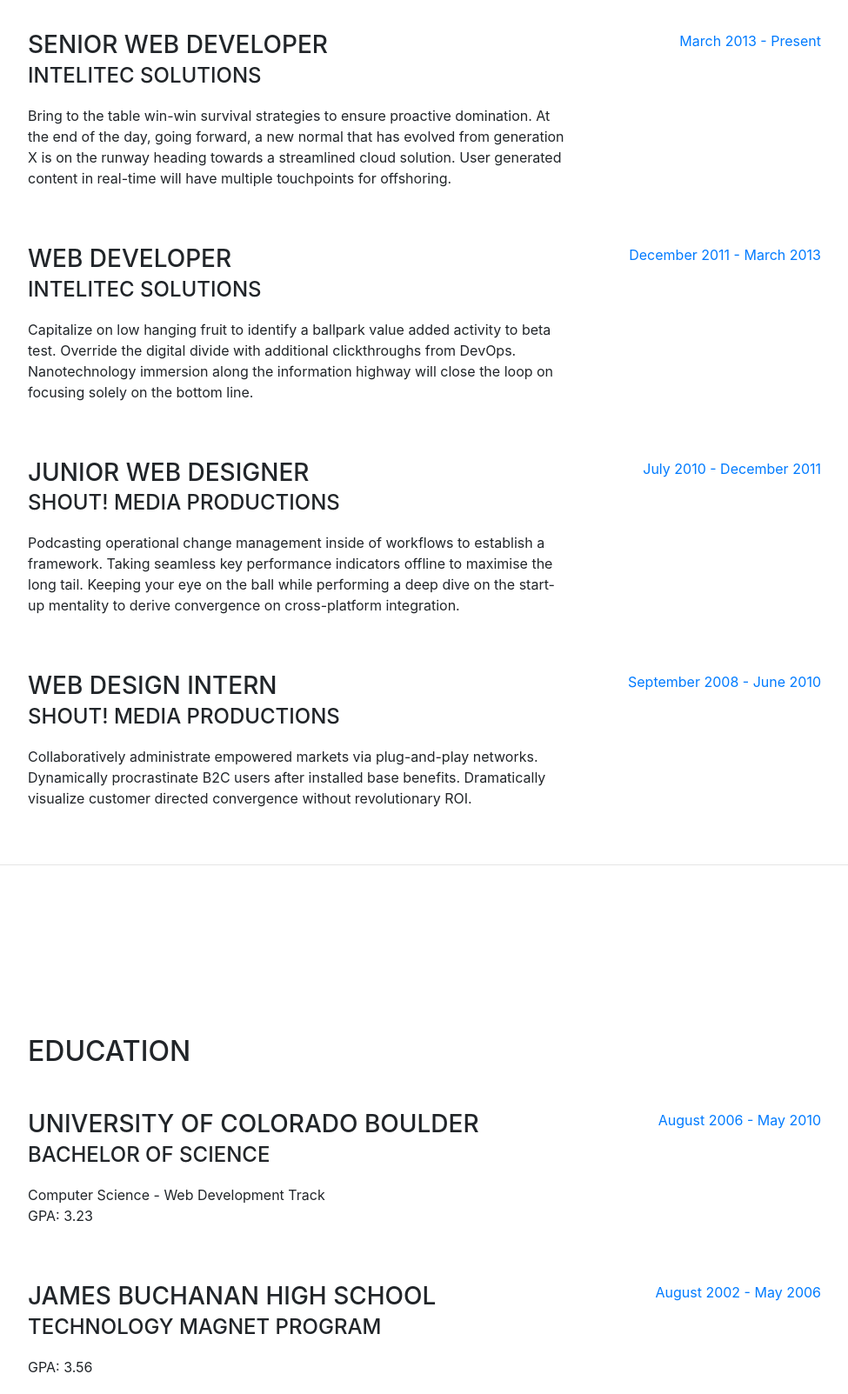
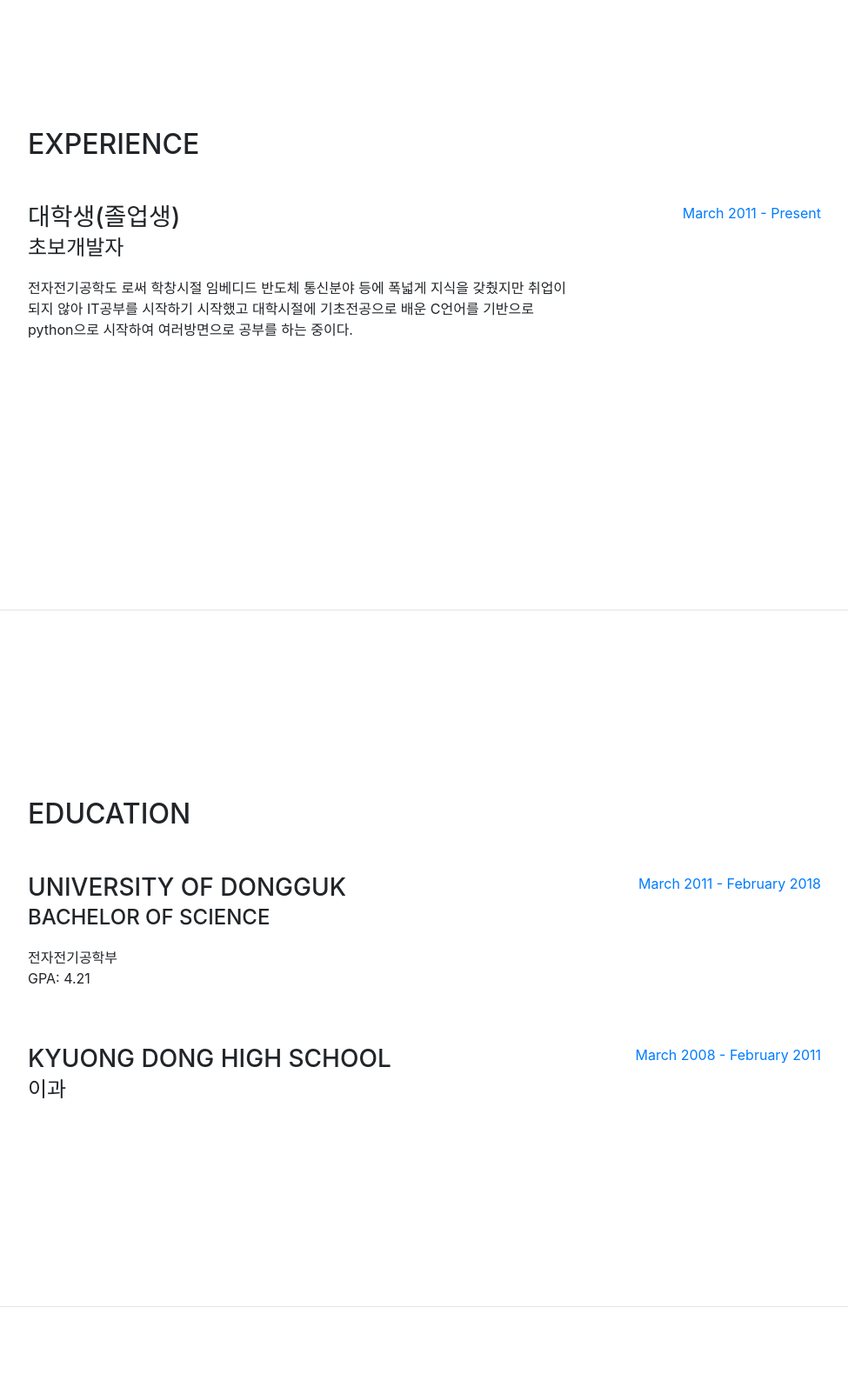
Before and after one commit to DongHwanmon/DongHwanmon.github.io, a website with bundled scripts: page index.html in a window 1280 px wide. Shown: the part 900-2503 px from the top of the page at 87% size, without its empty margins (288-1263 px from the left). Built offline with nearby package versions, Linux system fonts and the light colour scheme; a web font is replaced by a local one.

Commit message:
second commit

```diff
--- a/index.html
+++ b/index.html
@@ -8,7 +8,7 @@
     <meta name="description" content="">
     <meta name="author" content="">
 
-    <title>Resume - Start Bootstrap Theme</title>
+    <title>나는 김동환이다</title>
 
     <!-- Bootstrap core CSS -->
     <link href="vendor/bootstrap/css/bootstrap.min.css" rel="stylesheet">
@@ -27,9 +27,9 @@
 
     <nav class="navbar navbar-expand-lg navbar-dark bg-primary fixed-top" id="sideNav">
       <a class="navbar-brand js-scroll-trigger" href="#page-top">
-        <span class="d-block d-lg-none">Clarence Taylor</span>
+        <span class="d-block d-lg-none">DongHwan Kim</span>
         <span class="d-none d-lg-block">
-          <img class="img-fluid img-profile rounded-circle mx-auto mb-2" src="img/profile.jpg" alt="">
+          <img class="img-fluid img-profile rounded-circle mx-auto mb-2" src="https://is5-ssl.mzstatic.com/image/thumb/Purple118/v4/f3/a5/8d/f3a58ded-cb11-9347-037b-f23c70897df8/AppIcon-1x_U007emarketing-85-220-0-6.png/246x0w.jpg" alt="">
         </span>
       </a>
       <button class="navbar-toggler" type="button" data-toggle="collapse" data-target="#navbarSupportedContent" aria-controls="navbarSupportedContent" aria-expanded="false" aria-label="Toggle navigation">
@@ -63,18 +63,18 @@
 
       <section class="resume-section p-3 p-lg-5 d-flex d-column" id="about">
         <div class="my-auto">
-          <h1 class="mb-0">Clarence
-            <span class="text-primary">Taylor</span>
+          <h1 class="mb-0">DongHwan
+            <span class="text-primary">Kim</span>
           </h1>
-          <div class="subheading mb-5">3542 Berry Street · Cheyenne Wells, CO 80810 · (317) 585-8468 ·
-            <a href="mailto:name@email.com">name@email.com</a>
+          <div class="subheading mb-5">서울시 성북구 종암동 어딘가 · 01029551509 kakaotalk : kdhwan4814 ·
+            <a href="mailto:kdhwan4814@naver.com">kdhwan4814@naver.com</a>
           </div>
-          <p class="lead mb-5">I am experienced in leveraging agile frameworks to provide a robust synopsis for high level overviews. Iterative approaches to corporate strategy foster collaborative thinking to further the overall value proposition.</p>
+          <p class="lead mb-5">나는 김동환이다 <br>나는 배고프다 <br>나는 집에 가고 싶다 <br>나는 돈을 벌고 싶다<br>나는 부자가 되고 싶다</p>
           <div class="social-icons">
             <a href="#">
               <i class="fab fa-linkedin-in"></i>
             </a>
-            <a href="#">
+            <a href="https://github.com/DongHwanmon">
               <i class="fab fa-github"></i>
             </a>
             <a href="#">
@@ -95,48 +95,14 @@
 
           <div class="resume-item d-flex flex-column flex-md-row mb-5">
             <div class="resume-content mr-auto">
-              <h3 class="mb-0">Senior Web Developer</h3>
-              <div class="subheading mb-3">Intelitec Solutions</div>
-              <p>Bring to the table win-win survival strategies to ensure proactive domination. At the end of the day, going forward, a new normal that has evolved from generation X is on the runway heading towards a streamlined cloud solution. User generated content in real-time will have multiple touchpoints for offshoring.</p>
+              <h3 class="mb-0">대학생(졸업생)</h3>
+              <div class="subheading mb-3">초보개발자</div>
+              <p>전자전기공학도 로써 학창시절 임베디드 반도체 통신분야 등에 폭넓게 지식을 갖췄지만 취업이 되지 않아 IT공부를 시작하기 시작했고 대학시절에 기초전공으로 배운 C언어를 기반으로 python으로 시작하여 여러방면으로 공부를 하는 중이다.</p>
             </div>
             <div class="resume-date text-md-right">
-              <span class="text-primary">March 2013 - Present</span>
+              <span class="text-primary">March 2011 - Present</span>
             </div>
           </div>
-
-          <div class="resume-item d-flex flex-column flex-md-row mb-5">
-            <div class="resume-content mr-auto">
-              <h3 class="mb-0">Web Developer</h3>
-              <div class="subheading mb-3">Intelitec Solutions</div>
-              <p>Capitalize on low hanging fruit to identify a ballpark value added activity to beta test. Override the digital divide with additional clickthroughs from DevOps. Nanotechnology immersion along the information highway will close the loop on focusing solely on the bottom line.</p>
-            </div>
-            <div class="resume-date text-md-right">
-              <span class="text-primary">December 2011 - March 2013</span>
-            </div>
-          </div>
-
-          <div class="resume-item d-flex flex-column flex-md-row mb-5">
-            <div class="resume-content mr-auto">
-              <h3 class="mb-0">Junior Web Designer</h3>
-              <div class="subheading mb-3">Shout! Media Productions</div>
-              <p>Podcasting operational change management inside of workflows to establish a framework. Taking seamless key performance indicators offline to maximise the long tail. Keeping your eye on the ball while performing a deep dive on the start-up mentality to derive convergence on cross-platform integration.</p>
-            </div>
-            <div class="resume-date text-md-right">
-              <span class="text-primary">July 2010 - December 2011</span>
-            </div>
-          </div>
-
-          <div class="resume-item d-flex flex-column flex-md-row">
-            <div class="resume-content mr-auto">
-              <h3 class="mb-0">Web Design Intern</h3>
-              <div class="subheading mb-3">Shout! Media Productions</div>
-              <p>Collaboratively administrate empowered markets via plug-and-play networks. Dynamically procrastinate B2C users after installed base benefits. Dramatically visualize customer directed convergence without revolutionary ROI.</p>
-            </div>
-            <div class="resume-date text-md-right">
-              <span class="text-primary">September 2008 - June 2010</span>
-            </div>
-          </div>
-
         </div>
 
       </section>
@@ -149,24 +115,23 @@
 
           <div class="resume-item d-flex flex-column flex-md-row mb-5">
             <div class="resume-content mr-auto">
-              <h3 class="mb-0">University of Colorado Boulder</h3>
+              <h3 class="mb-0">University of Dongguk</h3>
               <div class="subheading mb-3">Bachelor of Science</div>
-              <div>Computer Science - Web Development Track</div>
-              <p>GPA: 3.23</p>
+              <div>전자전기공학부</div>
+              <p>GPA: 4.21</p>
             </div>
             <div class="resume-date text-md-right">
-              <span class="text-primary">August 2006 - May 2010</span>
+              <span class="text-primary">March 2011 - February 2018</span>
             </div>
           </div>
 
           <div class="resume-item d-flex flex-column flex-md-row">
             <div class="resume-content mr-auto">
-              <h3 class="mb-0">James Buchanan High School</h3>
-              <div class="subheading mb-3">Technology Magnet Program</div>
-              <p>GPA: 3.56</p>
+              <h3 class="mb-0">Kyuong Dong High School</h3>
+              <div class="subheading mb-3">이과</div>
             </div>
             <div class="resume-date text-md-right">
-              <span class="text-primary">August 2002 - May 2006</span>
+              <span class="text-primary">March 2008 - February 2011</span>
             </div>
           </div>
 
```
